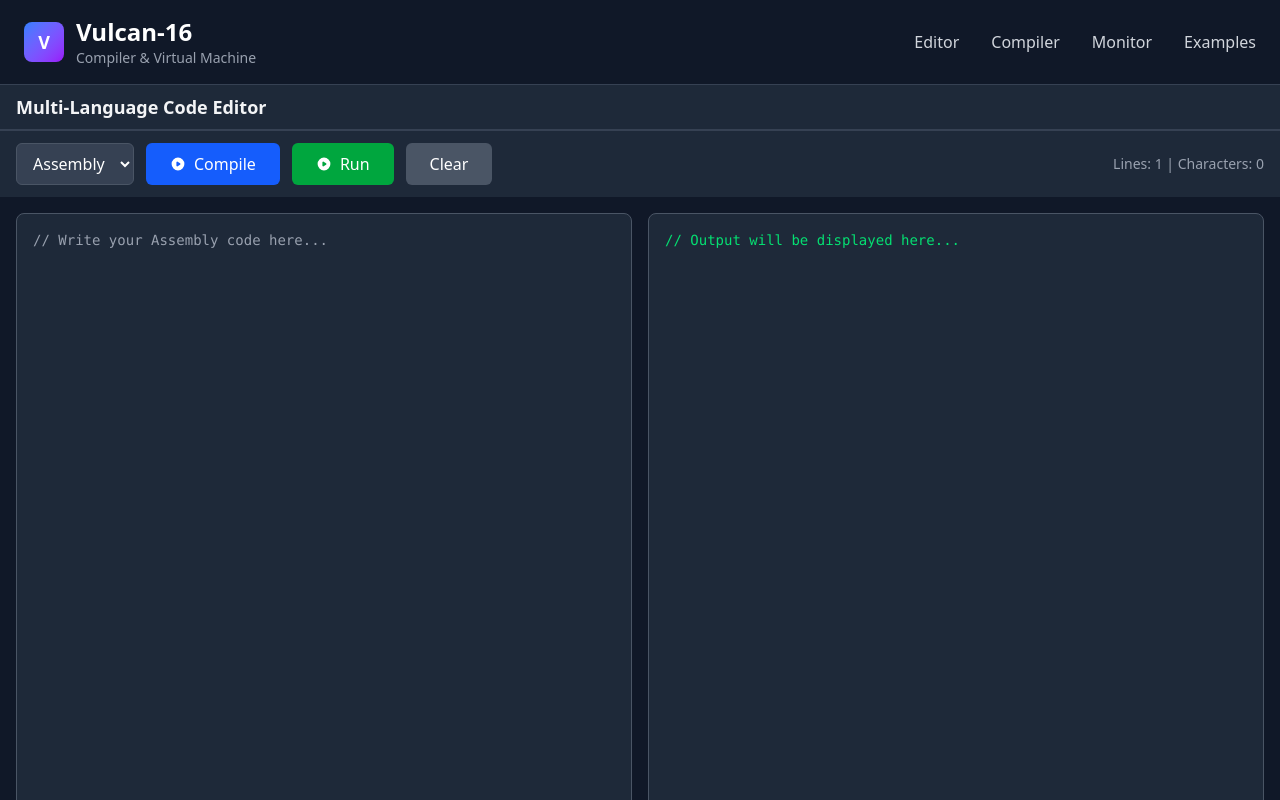
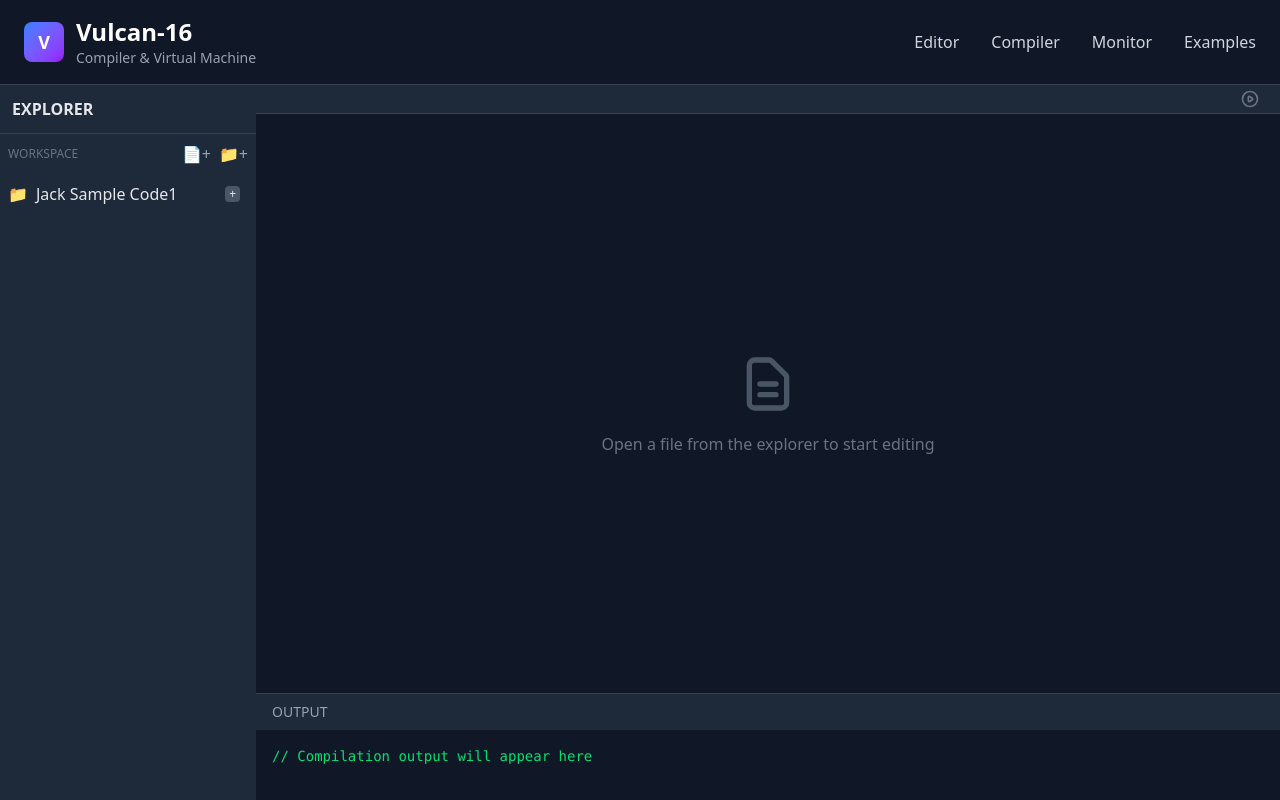
Before and after one commit to wolgwang1729/Vulcan-16, a React (Vite) app in the folder ide/frontend/: page / in a window 1280 px wide. Shown: the top 800 px of the page. Built offline with nearby package versions, Linux system fonts and the light colour scheme.

Commit message:
improve code editor ui

```diff
--- a/ide/frontend/src/components/JackEditor.jsx
+++ b/ide/frontend/src/components/JackEditor.jsx
@@ -1,54 +1,158 @@
-import React, { useState } from 'react';
+import React, { useState, useEffect } from 'react';
 
 const JackEditor = () => {
-  const [code, setCode] = useState('');
+  // File system state
+  const [fileSystem, setFileSystem] = useState([
+    {
+      id: 'folder-1',
+      name: 'Jack Sample Code1',
+      type: 'folder',
+      children: [
+        { id: 'file-1', name: 'main.jack', type: 'file', content: '// Jack code here' },
+        { id: 'file-2', name: 'math.vm', type: 'file', content: '// VM code here' },
+      ],
+    },
+  ]);
+
+  const [openFiles, setOpenFiles] = useState([]);
+  const [activeFileId, setActiveFileId] = useState(null);
+  const [output, setOutput] = useState('');
   const [isLoading, setIsLoading] = useState(false);
-  const [language, setLanguage] = useState('assembly');
-  const [output, setOutput] = useState('');
-  const [status, setStatus] = useState('');
+  const [newItemName, setNewItemName] = useState('');
+  const [creatingItem, setCreatingItem] = useState(null);
+  const [currentFolder, setCurrentFolder] = useState(null);
 
-  const handleCodeChange = (event) => {
-    setCode(event.target.value);
+  const findFile = (id, items = fileSystem) => {
+    for (const item of items) {
+      if (item.id === id) return item;
+      if (item.children) {
+        const found = findFile(id, item.children);
+        if (found) return found;
+      }
+    }
+    return null;
   };
 
-  const handleLanguageChange = (event) => {
-    setLanguage(event.target.value);
+  const activeFile = findFile(activeFileId);
+
+  const handleFileSelect = (fileId) => {
+    const file = findFile(fileId);
+    if (!file) return;
+
+    setActiveFileId(fileId);
+
+    // Add to open files if not already open
+    if (!openFiles.some(f => f.id === fileId)) {
+      setOpenFiles([...openFiles, file]);
+    }
   };
 
-  const handleSend = async () => {
-    if (!code.trim()) {
-      setStatus('Please enter some code before compiling');
-      setOutput('// No code to compile');
+  // Handle file content change
+  const handleFileContentChange = (content) => {
+    if (!activeFileId) return;
+
+    const updateContent = (items) =>
+      items.map(item => {
+        if (item.id === activeFileId) {
+          return { ...item, content };
+        }
+        if (item.children) {
+          return { ...item, children: updateContent(item.children) };
+        }
+        return item;
+      });
+
+    setFileSystem(updateContent(fileSystem));
+
+    // Update open files
+    setOpenFiles(openFiles.map(file =>
+      file.id === activeFileId ? { ...file, content } : file
+    ));
+  };
+
+  // Close a file
+  const handleCloseFile = (fileId, e) => {
+    e.stopPropagation();
+    const newOpenFiles = openFiles.filter(file => file.id !== fileId);
+    setOpenFiles(newOpenFiles);
+
+    if (activeFileId === fileId) {
+      setActiveFileId(newOpenFiles.length > 0 ? newOpenFiles[0].id : null);
+    }
+  };
+
+  // Create new item
+  const handleCreateItem = (type, parentId = null) => {
+    setCreatingItem(type);
+    setCurrentFolder(parentId);
+    setNewItemName('');
+  };
+
+  // Save new item
+  const handleSaveNewItem = () => {
+    if (!newItemName.trim()) {
+      setCreatingItem(null);
       return;
     }
+
+    const newItem = {
+      id: `${creatingItem}-${Date.now()}`,
+      name: newItemName,
+      type: creatingItem,
+      ...(creatingItem === 'file'
+        ? { content: '', extension: newItemName.split('.').pop() }
+        : { children: [] })
+    };
+
+    const addItem = (items) => {
+      if (!currentFolder) return [...items, newItem];
+
+      return items.map(item => {
+        if (item.id === currentFolder) {
+          return { ...item, children: [...(item.children || []), newItem] };
+        }
+        if (item.children) {
+          return { ...item, children: addItem(item.children) };
+        }
+        return item;
+      });
+    };
+
+    setFileSystem(addItem(fileSystem));
+    setCreatingItem(null);
+    setCurrentFolder(null);
+
+    if (creatingItem === 'file') {
+      handleFileSelect(newItem.id);
+    }
+  };
+
+  const handleCompile = async () => {
+    if (!activeFile || isLoading) return;
 
     setIsLoading(true);
     setOutput('Compiling...');
 
     try {
-      const blob = new Blob([code], { type: 'text/plain' });
+      const extension = activeFile.name.split('.').pop();
+      let language;
 
-      const getFileExtension = (lang) => {
-        switch (lang) {
-          case 'assembly': return 'asm';
-          case 'jack': return 'jack';
-          case 'vm': return 'vm';
-          default: return 'txt';
+      switch(extension) {
+        case 'asm': language = 'assembly'; break;
+        case 'jack': language = 'jack'; break;
+        case 'vm': language = 'vm'; break;
+        default:
+          setOutput(`Error: Unsupported file type (.${extension})`);
+          setIsLoading(false);
+          return;
       }
-      };
 
-      const fileExtension = getFileExtension(language);
-      const file = new File([blob], `code.${fileExtension}`, { type: 'text/plain' });
+      const blob = new Blob([activeFile.content], { type: 'text/plain' });
+      const file = new File([blob], activeFile.name, { type: 'text/plain' });
 
       const formData = new FormData();
       formData.append('file', file);
       formData.append('language', language);
-
-      const testresponse = await fetch(`${import.meta.env.VITE_BACKEND_URL}/test`, {
-        method: 'GET',
-      });
-      const testresult = await testresponse.json();
-      console.log('Test response:', testresult);
 
       const response = await fetch(`${import.meta.env.VITE_BACKEND_URL}/asmtohack`, {
         method: 'POST',
@@ -56,130 +160,205 @@ const JackEditor = () => {
       });
 
       const result = await response.json();
-      console.log('Backend response:', result);
 
       if (result.success) {
-        setOutput(result.hack_code);
+        setOutput(result.hack_code || 'Compilation successful');
       } else {
         setOutput(`Error: ${result.message || result.error}`);
       }
-
     } catch (error) {
-      console.error('Error sending file:', error);
+      console.error('Error compiling:', error);
       setOutput('Error: Unable to connect to backend server');
     } finally {
       setIsLoading(false);
     }
   };
 
-  const handleClear = () => {
-    setCode('');
-    setOutput('');
-    setStatus('Editor cleared');
-  };
-
-  const handleRun = () => {
-    console.log('Running code:', code);
-    setOutput('// Run functionality not yet implemented');
-  };
-
-  const getPlaceholderText = (lang) => {
-    switch (lang) {
-      case 'assembly': return '// Write your Assembly code here...';
-      case 'jack': return '// Write your Jack code here...';
-      case 'vm': return '// Write your VM code here...';
-      default: return '// Write your code here...';
-    }
-  };
+  const renderFileTree = (items, depth = 0) => (
+    <ul className={`pl-${depth * 4}`}>
+      {items.map(item => (
+        <li key={item.id} className="py-1">
+          {item.type === 'folder' ? (
+            <div>
+              <div
+                className="flex items-center py-1 hover:bg-gray-700 cursor-pointer"
+                onClick={() => setCurrentFolder(currentFolder === item.id ? null : item.id)}
+              >
+                <span className="mr-2">📁</span>
+                <span>{item.name}</span>
+                <button
+                  className="ml-auto mr-2 text-xs bg-gray-600 rounded px-1"
+                  onClick={(e) => {
+                    e.stopPropagation();
+                    handleCreateItem('file', item.id);
+                  }}
+                >
+                  +
+                </button>
+              </div>
+              {currentFolder === item.id && (
+                <div className="pl-4">
+                  {renderFileTree(item.children || [], depth + 1)}
+                  <button
+                    className="text-xs text-gray-400 hover:text-white mt-1 flex items-center"
+                    onClick={() => handleCreateItem('folder', item.id)}
+                  >
+                    <span className="mr-1">+</span> New Folder
+                  </button>
+                </div>
+              )}
+            </div>
+          ) : (
+            <div
+              className={`flex items-center py-1 hover:bg-gray-700 cursor-pointer ${activeFileId === item.id ? 'bg-gray-700' : ''}`}
+              onClick={() => handleFileSelect(item.id)}
+            >
+              <span className="mr-2">📄</span>
+              <span>{item.name}</span>
+            </div>
+          )}
+        </li>
+      ))}
+    </ul>
+  );
 
   return (
-    <div className="flex flex-col h-full bg-gray-900 text-white">
-      {/* Header */}
-      <div className="bg-gray-800 px-4 py-2 border-b border-gray-700">
-        <h2 className="text-lg font-semibold text-gray-100">Multi-Language Code Editor</h2>
+    <div className="flex h-screen bg-gray-900 text-gray-200 font-sans">
+      {/* Sidebar */}
+      <div className="w-64 bg-gray-800 flex flex-col">
+        <div className="p-3 border-b border-gray-700">
+          <h2 className="font-semibold">EXPLORER</h2>
         </div>
 
-      {/* Action Buttons */}
-      <div className="bg-gray-800 px-4 py-3 border-t border-gray-700 flex gap-3">
-        <select
-          value={language}
-          onChange={handleLanguageChange}
-          className="bg-gray-700 text-white px-3 py-2 rounded-md border border-gray-600
-                     focus:outline-none focus:ring-2 focus:ring-blue-500 focus:border-transparent"
+        <div className="flex-1 overflow-y-auto p-2">
+          <div className="flex justify-between items-center mb-2">
+            <span className="text-xs uppercase text-gray-500">Workspace</span>
+            <div>
+              <button
+                className="text-gray-400 hover:text-white mr-2"
+                onClick={() => handleCreateItem('file')}
+                title="New File"
               >
-          <option value="assembly">Assembly</option>
-          <option value="jack">Jack</option>
-          <option value="vm">VM</option>
-        </select>
-
+                📄+
+              </button>
               <button
-          onClick={handleSend}
-          disabled={isLoading}
-          className="bg-blue-600 hover:bg-blue-700 disabled:bg-blue-400
-                     text-white px-6 py-2 rounded-md font-medium transition-colors
-                     disabled:cursor-not-allowed flex items-center space-x-2"
+                className="text-gray-400 hover:text-white"
+                onClick={() => handleCreateItem('folder')}
+                title="New Folder"
               >
-          <svg className="w-4 h-4" fill="currentColor" viewBox="0 0 20 20">
-            <path fillRule="evenodd" d="M10 18a8 8 0 100-16 8 8 0 000 16zM9.555 7.168A1 1 0 008 8v4a1 1 0 001.555.832l3-2a1 1 0 000-1.664l-3-2z" clipRule="evenodd" />
-          </svg>
-          <span>{isLoading ? 'Processing...' : 'Compile'}</span>
+                📁+
               </button>
-
-        <button
-          onClick={handleRun}
-          className="bg-green-600 hover:bg-green-700 text-white px-6 py-2
-                     rounded-md font-medium transition-colors flex items-center space-x-2"
-        >
-          <svg className="w-4 h-4" fill="currentColor" viewBox="0 0 20 20">
-            <path fillRule="evenodd" d="M10 18a8 8 0 100-16 8 8 0 000 16zM9.555 7.168A1 1 0 008 8v4a1 1 0 001.555.832l3-2a1 1 0 000-1.664l-3-2z" clipRule="evenodd" />
-          </svg>
-          <span>Run</span>
-        </button>
-
-        <button
-          onClick={handleClear}
-          className="bg-gray-600 hover:bg-gray-700 text-white px-6 py-2
-                     rounded-md font-medium transition-colors"
-        >
-          Clear
-        </button>
-
-        <div className="flex-1"></div>
-
-        <span className="text-gray-400 text-sm self-center">
-          Lines: {code.split('\n').length} | Characters: {code.length}
-        </span>
+            </div>
           </div>
 
-      {/* Status Bar */}
-      {status && (
-        <div className="bg-gray-750 px-4 py-2 border-b border-gray-700">
-          <span className="text-sm text-gray-300">{status}</span>
+          {creatingItem && !currentFolder && (
+            <div className="mb-2 flex">
+              <input
+                type="text"
+                value={newItemName}
+                onChange={(e) => setNewItemName(e.target.value)}
+                placeholder={`New ${creatingItem} name`}
+                className="flex-1 bg-gray-700 text-white px-2 py-1 text-sm rounded-l"
+                autoFocus
+                onKeyDown={(e) => e.key === 'Enter' && handleSaveNewItem()}
+              />
+              <button
+                className="bg-blue-600 px-2 rounded-r"
+                onClick={handleSaveNewItem}
+              >
+                ✓
+              </button>
             </div>
           )}
 
-      {/* Split Editor and Output Area */}
-      <div className="flex-1 p-4 flex gap-4">
-        {/* Code Editor */}
+          {renderFileTree(fileSystem)}
+        </div>
+      </div>
+
+      {/* Main Content */}
+      <div className="flex-1 flex flex-col">
+        {/* Tab Bar */}
+        <div className="bg-gray-800 flex items-center border-b border-gray-700">
+          <div className="flex overflow-x-auto">
+            {openFiles.map(file => (
+              <div
+                key={file.id}
+                className={`py-2 px-4 flex items-center border-r border-gray-700 cursor-pointer ${
+                  activeFileId === file.id ? 'bg-gray-900' : 'bg-gray-800 hover:bg-gray-750'
+                }`}
+                onClick={() => setActiveFileId(file.id)}
+              >
+                <span className="mr-2">📄</span>
+                <span className="max-w-xs truncate">{file.name}</span>
+                <button
+                  className="ml-2 text-gray-500 hover:text-white"
+                  onClick={(e) => handleCloseFile(file.id, e)}
+                >
+                  ×
+                </button>
+              </div>
+            ))}
+          </div>
+
+          <div className="ml-auto flex items-center px-4">
+            <button
+              onClick={handleCompile}
+              disabled={isLoading || !activeFile}
+              className={`p-1 rounded ${
+                isLoading
+                  ? 'text-gray-500'
+                  : activeFile
+                    ? 'text-green-400 hover:bg-gray-700'
+                    : 'text-gray-500'
+              }`}
+              title="Compile current file"
+            >
+              {isLoading ? (
+                <svg className="animate-spin h-5 w-5" viewBox="0 0 24 24">
+                  <circle className="opacity-25" cx="12" cy="12" r="10" stroke="currentColor" strokeWidth="4" fill="none"></circle>
+                  <path className="opacity-75" fill="currentColor" d="M4 12a8 8 0 018-8V0C5.373 0 0 5.373 0 12h4zm2 5.291A7.962 7.962 0 014 12H0c0 3.042 1.135 5.824 3 7.938l3-2.647z"></path>
+                </svg>
+              ) : (
+                <svg className="h-5 w-5" fill="none" viewBox="0 0 24 24" stroke="currentColor">
+                  <path strokeLinecap="round" strokeLinejoin="round" strokeWidth={2} d="M14.752 11.168l-3.197-2.132A1 1 0 0010 9.87v4.263a1 1 0 001.555.832l3.197-2.132a1 1 0 000-1.664z" />
+                  <path strokeLinecap="round" strokeLinejoin="round" strokeWidth={2} d="M21 12a9 9 0 11-18 0 9 9 0 0118 0z" />
+                </svg>
+              )}
+            </button>
+          </div>
+        </div>
+
+        {/* Editor Area */}
+        <div className="flex-1 flex">
+          {activeFile ? (
             <textarea
-          value={code}
-          onChange={handleCodeChange}
-          placeholder={getPlaceholderText(language)}
-          className="w-1/2 h-full bg-gray-800 text-gray-100 p-4 border border-gray-600
-                     rounded-lg font-mono text-sm resize-none focus:outline-none
-                     focus:ring-2 focus:ring-blue-500 focus:border-transparent
-                     placeholder-gray-400"
-          style={{ minHeight: '400px' }}
+              value={activeFile.content}
+              onChange={(e) => handleFileContentChange(e.target.value)}
+              className="w-full h-full bg-gray-900 text-gray-200 p-4 font-mono text-sm resize-none outline-none"
+              spellCheck="false"
+              placeholder={`// Start coding in ${activeFile.name.split('.').pop().toUpperCase()}...`}
             />
+          ) : (
+            <div className="flex items-center justify-center w-full h-full text-gray-500">
+              <div className="text-center">
+                <svg className="w-16 h-16 mx-auto mb-4 text-gray-600" fill="none" stroke="currentColor" viewBox="0 0 24 24">
+                  <path strokeLinecap="round" strokeLinejoin="round" strokeWidth="2" d="M9 12h6m-6 4h6m2 5H7a2 2 0 01-2-2V5a2 2 0 012-2h5.586a1 1 0 01.707.293l5.414 5.414a1 1 0 01.293.707V19a2 2 0 01-2 2z"></path>
+                </svg>
+                <p>Open a file from the explorer to start editing</p>
+              </div>
+            </div>
+          )}
+        </div>
 
-        {/* Output Display */}
-        <pre
-          className="w-1/2 h-full bg-gray-800 text-green-400 p-4 border border-gray-600
-                     rounded-lg font-mono text-sm overflow-auto"
-          style={{ minHeight: '400px' }}
-        >
-          {output || '// Output will be displayed here...'}
+        {/* Output Panel */}
+        <div className="h-48 bg-gray-900 border-t border-gray-700 flex flex-col">
+          <div className="bg-gray-800 px-4 py-2 text-sm text-gray-400">
+            OUTPUT
+          </div>
+          <pre className="flex-1 p-4 overflow-auto bg-gray-900 text-green-400 font-mono text-sm">
+            {output || '// Compilation output will appear here'}
           </pre>
+        </div>
       </div>
     </div>
   );
```
Lines whose indentation alone changed are shown as unchanged.
